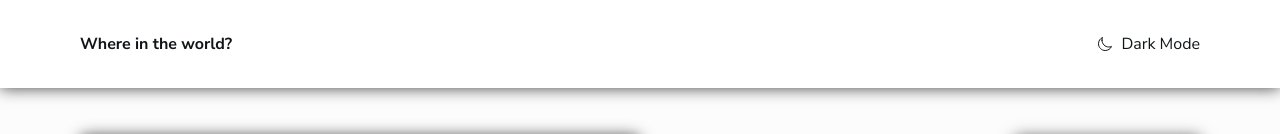
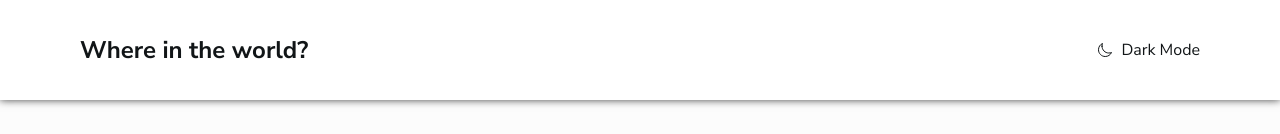
Before and after one commit to adarsh78/adarsh78-REST-Countries-API-with-theme-switcher, a React (Vite) app: page / in a window 1280 px wide. Shown: the top 134 px of the page. Built offline with nearby package versions, Linux system fonts and the light colour scheme.

Commit message:
header tag added in header.jsx instead of h1

```diff
--- a/src/Components/Header.jsx
+++ b/src/Components/Header.jsx
@@ -16,7 +16,7 @@ const Header = memo(() => {
         } shadow`}
       >
         <div className="flex justify-between items-center px-[1rem] md:px-[5rem] py-[2rem]">
-          <h1 className="font-bold">Where in the world?</h1>
+          <header className="font-bold md:text-[1.5rem]">Where in the world?</header>
           <button onClick={toggleTheme} className="flex items-center gap-2 cursor-pointer">
             {theme === "light" ? <IoMoonOutline /> : <IoMoon />}
             Dark Mode
--- a/src/index.css
+++ b/src/index.css
@@ -8,5 +8,5 @@
 }
 
 .shadow {
-  box-shadow: 0px 0px 15px 0px rgba(0,0,0,0.74);
+  box-shadow: 0px 0px 8px 0px rgba(0,0,0,0.74);
 }
```
